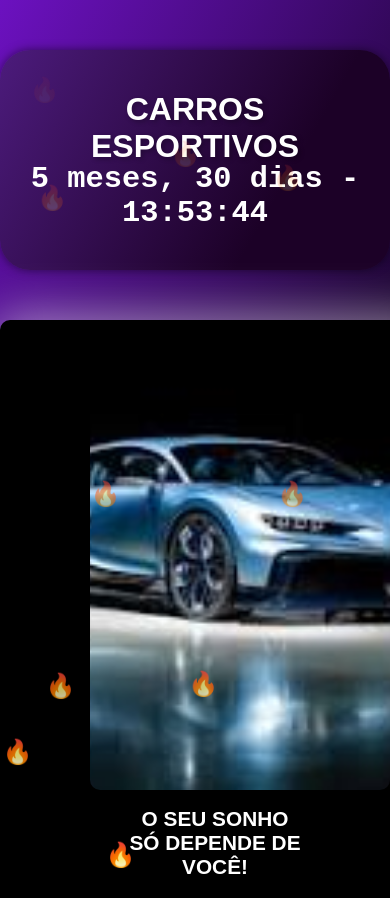
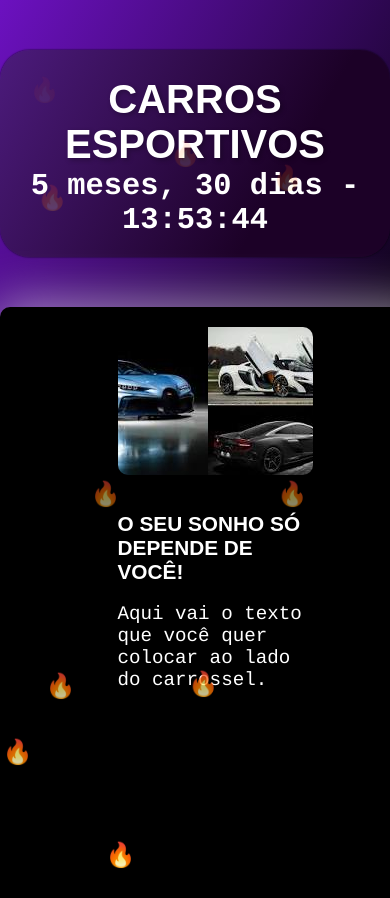
Before and after one commit to EzauLira/parabens, a plain HTML site: page index.html in a window 390 px wide. Shown: the top 898 px of the page. Drawn offline with Linux system fonts and the light colour scheme.

Commit message:
Ajuste css responsividade

```diff
--- a/assets/css/style.css
+++ b/assets/css/style.css
@@ -10,10 +10,10 @@ body {
 .container {
     max-width: 1200px;
     margin: 50px auto;
-    padding: 20px;
+    padding: 0px;
     background: linear-gradient(120deg, #4c1b7c, #1c0127 70%);
     border-radius: 30px;
-    box-shadow: 0 0 10px rgba(0, 0, 0, 0.5);
+    box-shadow: 0 0 2px rgb(0, 0, 0);
     display: flex;
     flex-direction: column;
     align-items: center;
@@ -26,12 +26,12 @@ body {
     min-height: 500px;
     margin: 50px auto;
     padding: 20px;
-    background: #000;
+    background: rgb(0, 0, 0);
     box-shadow: 0 0 50px 5px rgba(255, 255, 255, 0.5);
     border-radius: 10px;
     display: flex;
     align-items: center;
-    justify-content: center;
+    justify-content: space-between;
     flex-wrap: wrap;
 }
 
@@ -39,29 +39,28 @@ body {
     height: 400px;
     width: 45%;
     text-align: center;
-    display: flex;
-    flex-direction: column;
     flex-wrap: wrap;
     gap: 10px;
+    position: relative;
+    left: -10%;
 }
 
-h1,
+h1 {
+    font-family: 'Arial', sans-serif;
+    width: 100%;
+    font-size: 2.5rem;
+    text-shadow: 2px 2px 5px rgba(0, 0, 0, 0.3);
+}
+
 h2 {
     font-family: 'Arial', sans-serif;
     width: 100%;
+    font-size: 1.3rem;
     text-shadow: 2px 2px 5px rgba(0, 0, 0, 0.3);
 }
 
-h1 {
-    font-size: 2.5rem;
-}
-
-h2 {
-    font-size: 1.3rem;
-}
-
 p {
-    font-family: 'Courier New', monospace;
+    font-family: Courier;
     font-size: 1.2rem;
     margin-bottom: 20px;
 }
@@ -79,24 +78,12 @@ p {
     transform: scale(1.1);
 }
 
-/* RESPONSIVIDADE */
-@media (max-width: 600px) {
-    h1 {
-        font-size: 2rem;
-    }
-
-    .gallery img {
-        width: 150px;
-        height: 150px;
-    }
-}
-
 /* ANIMAÇÃO DE CORAÇÃO */
 .heart {
     position: fixed;
     bottom: -50px;
     font-size: 24px;
-    color: #ff4d4d;
+    color: red;
     animation: floatUp 5s linear infinite;
 }
 
@@ -120,7 +107,7 @@ p {
     box-shadow: 0 0 10px rgba(0, 0, 0, 0.1);
 }
 
-/* CARROSSEL */
+/* NOVO APARTIR DAQUI: */
 .carousel {
     width: 300px;
     height: 450px;
@@ -131,7 +118,7 @@ p {
 
 .carousel-container {
     display: flex;
-    transition: transform 1s ease-in-out;
+    transition: transform 1s;
 }
 
 .carousel-container img {
@@ -146,3 +133,37 @@ p {
     color: white;
     margin-top: -25px;
 }
+
+/* RESPONSIVIDADE - PARA QUE FIQUE LADO A LADO EM MOBILE */
+@media (max-width: 828px) {
+    .container2 {
+        flex-direction: row;
+        justify-content: center;
+        gap: 20px;
+    }
+
+    .carousel {
+        width: 50%;
+        height: auto;
+        margin-left: 0;
+    }
+
+    .carousel-container img {
+        width: 100%;
+        height: auto;
+    }
+
+    .container-mensagem {
+        width: 50%;
+        text-align: left;
+        position: static;
+    }
+}
+
+@media (max-width: 1170px) {
+    .container2 {
+        flex-direction: row;
+        justify-content: center;
+        gap: 20px;
+    }
+}
```
